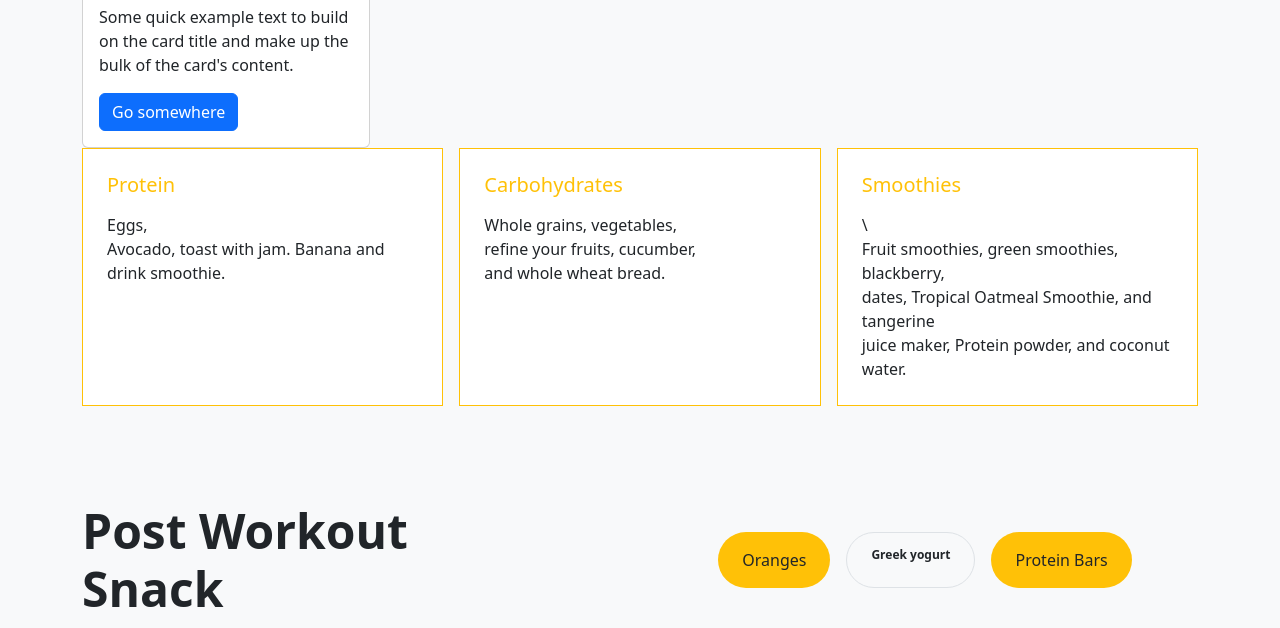
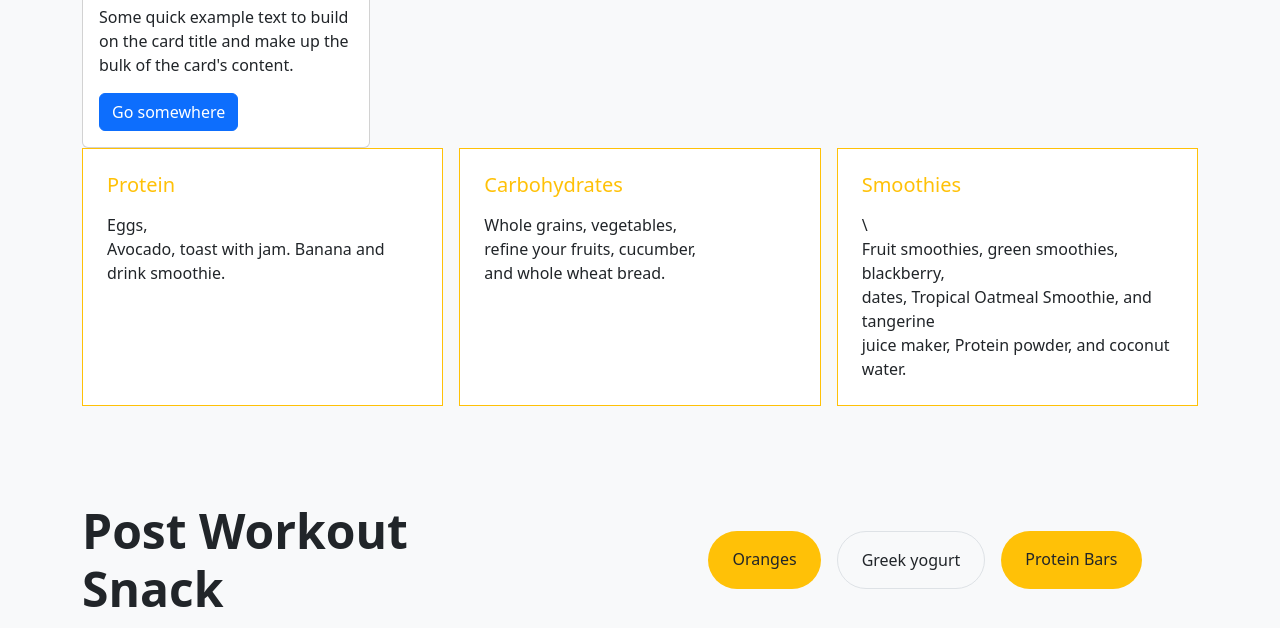
Before and after one commit to ishaan-iyer/Rockstar-Running, a plain HTML site: page nutrition.html in a window 1280 px wide. Shown: the part 172-800 px from the top of the page. Drawn offline with nearby package versions, Linux system fonts and the light colour scheme.

Commit message:
Update nutrition.html

```diff
--- a/nutrition.html
+++ b/nutrition.html
@@ -91,13 +91,13 @@
           <!-- Bubble-like snacks (using Bootstrap badges) -->
            <div class="col-md-6">
             <div class="d-flex flex-wrap justify-content-center">
-              <span class="bage rounded-pill bg-warning text-dark px-4 py-3 m-2">
+              <span class="rounded-pill bg-warning text-dark px-4 py-3 m-2">
                 Oranges
               </span>
-              <span class="badge rounded-pill bg-light text-dark border px-4 py-3 m-2">
+              <span class="rounded-pill bg-light text-dark border px-4 py-3 m-2">
                 Greek yogurt
               </span>
-              <span class="bage rounded-pill bg-warning text-dark px-4 py-3 m-2">
+              <span class="rounded-pill bg-warning text-dark px-4 py-3 m-2">
                 Protein Bars
               </span>
             </div>
```
